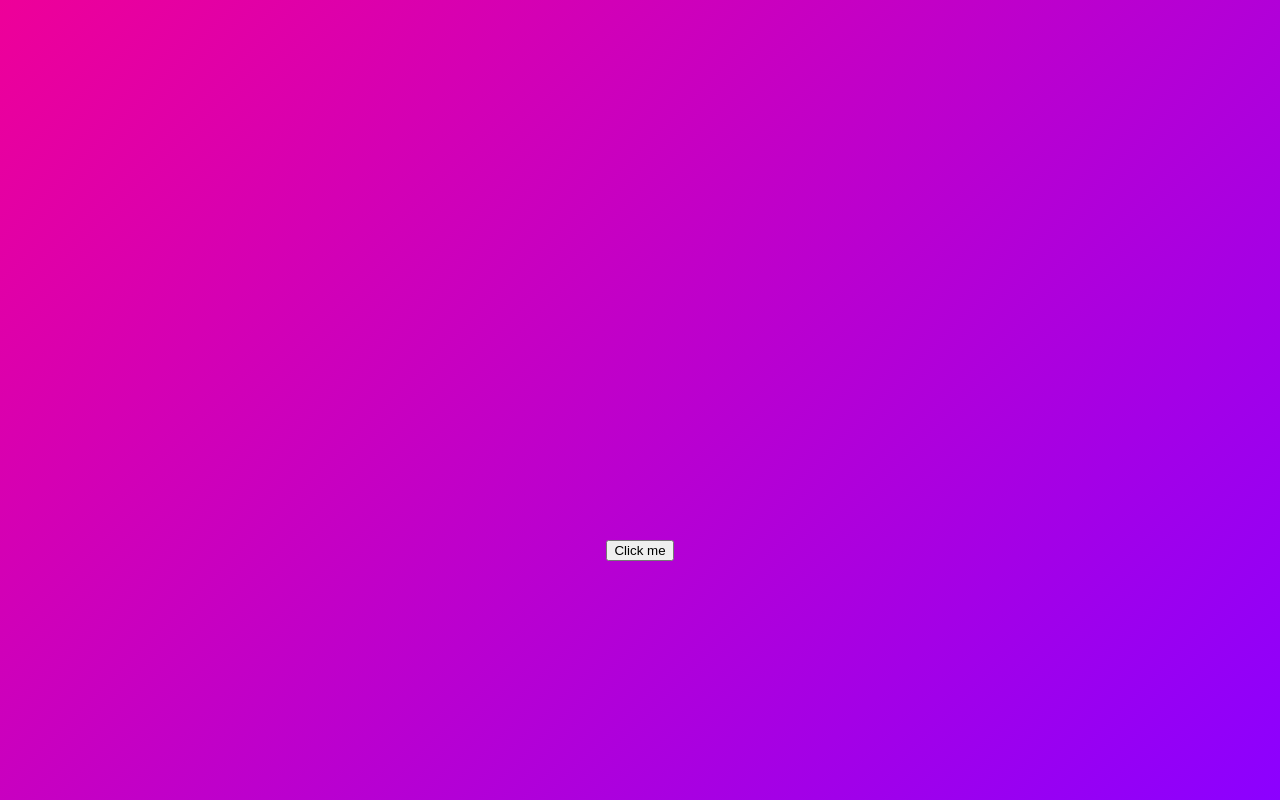
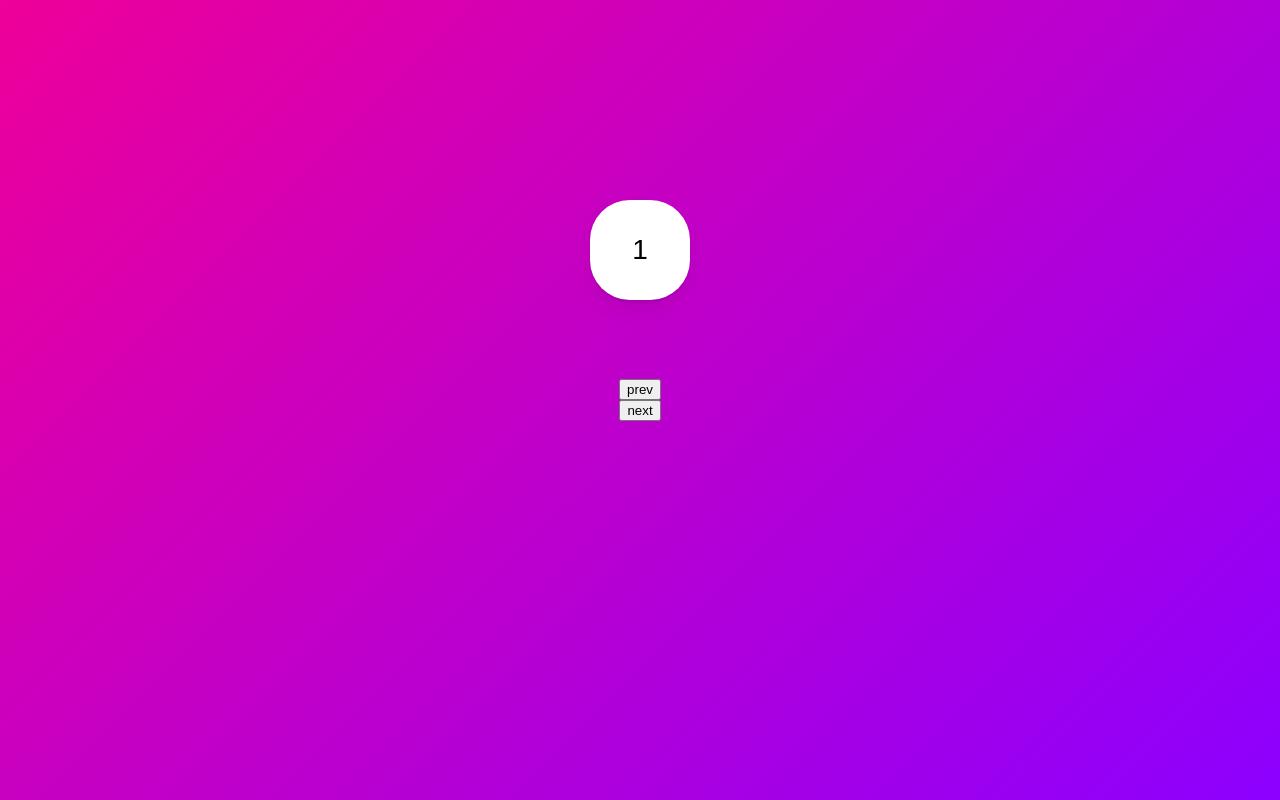
Before and after one commit to austin-verse/framer-motion, a React (Create React App) app: page / in a window 1280 px wide. Built offline with nearby package versions, Linux system fonts and the light colour scheme.

Commit message:
Slider(1)

```diff
--- a/src/App.tsx
+++ b/src/App.tsx
@@ -13,56 +13,70 @@ const Wrapper = styled(motion.div)`
 `;
 
 const Box = styled(motion.div)`
-	width: 200px;
-	height: 200px;
+	position: absolute;
+	top: 200px;
+	display: flex;
+	justify-content: center;
+	align-items: center;
+	font-size: 28px;
+	font-size: 700;
+	width: 100px;
+	height: 100px;
 	background-color: rgba(255, 255, 255, 1);
 	border-radius: 40px;
 	box-shadow: 0 2px 3px rgba(0, 0, 0, 0.1), 0 10px 20px rgba(0, 0, 0, 0.06);
 `;
 
 const boxVariants: Variants = {
-	initial: { opacity: 0, scale: 0 },
-	visible: { opacity: 1, scale: 1, rotateZ: 360 },
-	leaving: { opacity: 0, scale: 0, y: 50 },
+	invisible: {
+		x: 500,
+		opacity: 0,
+		scale: 0,
+	},
+	visible: {
+		x: 0,
+		opacity: 1,
+		scale: 1,
+		transition: {
+			duration: 1,
+		},
+	},
+	exit: {
+		x: -500,
+		opacity: 0,
+		scale: 0,
+		transition: {
+			duration: 1,
+		},
+	},
 };
 
 function App() {
-	const [showing, setShowing] = useState(false);
-	const showingHandler = () => {
-		setShowing(!showing);
-	};
+	const [visible, setVisible] = useState(1);
+	const nextSlideHandler = () =>
+		setVisible((prev) => (prev === 10 ? 10 : prev + 1));
+	const prevSlideHandler = () =>
+		setVisible((prev) => (prev === 1 ? 1 : prev - 1));
 	return (
 		<Wrapper>
 			<AnimatePresence>
-				{showing ? (
-					<Box
-						variants={boxVariants}
-						initial="initial"
-						animate="visible"
-						// 박스가 사라질 때 하는 행동
-						exit="leaving"
-					/>
-				) : null}
+				{[1, 2, 3, 4, 5, 6, 7, 8, 9, 10].map(function (a, i) {
+					return a === visible ? (
+						<Box
+							variants={boxVariants}
+							initial="invisible"
+							animate="visible"
+							exit="exit"
+							key={a}
+						>
+							{a}
+						</Box>
+					) : null;
+				})}
 			</AnimatePresence>
-			<button
-				style={{ position: "absolute", marginTop: 300 }}
-				onClick={showingHandler}
-			>
-				Click me
-			</button>
+			<button onClick={prevSlideHandler}>prev</button>
+			<button onClick={nextSlideHandler}>next</button>
 		</Wrapper>
 	);
 }
 export default App;
-
-// AnimatePresence
-// ReactJS어플에서 사라지는 콤퍼넌트를 에니메이션함
-// 리액트 트리에서 컴포넌트가 제거될 때 제거되는 컴포넌트에 애니메이션 효과를 줄 수 있음
-// 컴포넌트가 마운트되거나 언마운트될 때 애니메이션을 처리,ㅣ
-
-// Box가 사라질 때 Box를 animate
-
-// AnimatePresence는 visible상태여야함 - AnimatePresence의 내부에는 조건문이 존재하여야함
-// AP는 자신의 안에 나타나거나 사라지는 것이 있다면 그것을 animate할 수 있도록 해줌
-
-// exit : 이 element가 사라질 때 어떤 애니메이션을 발생시키는 지를 정함
```
